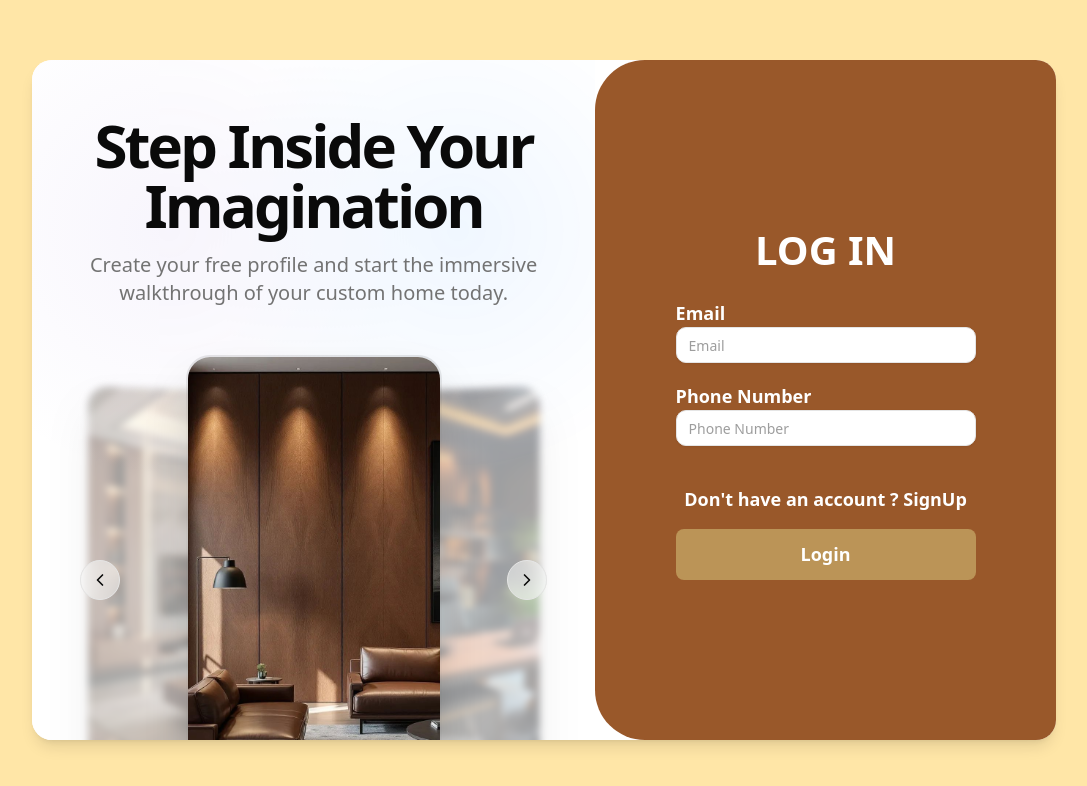
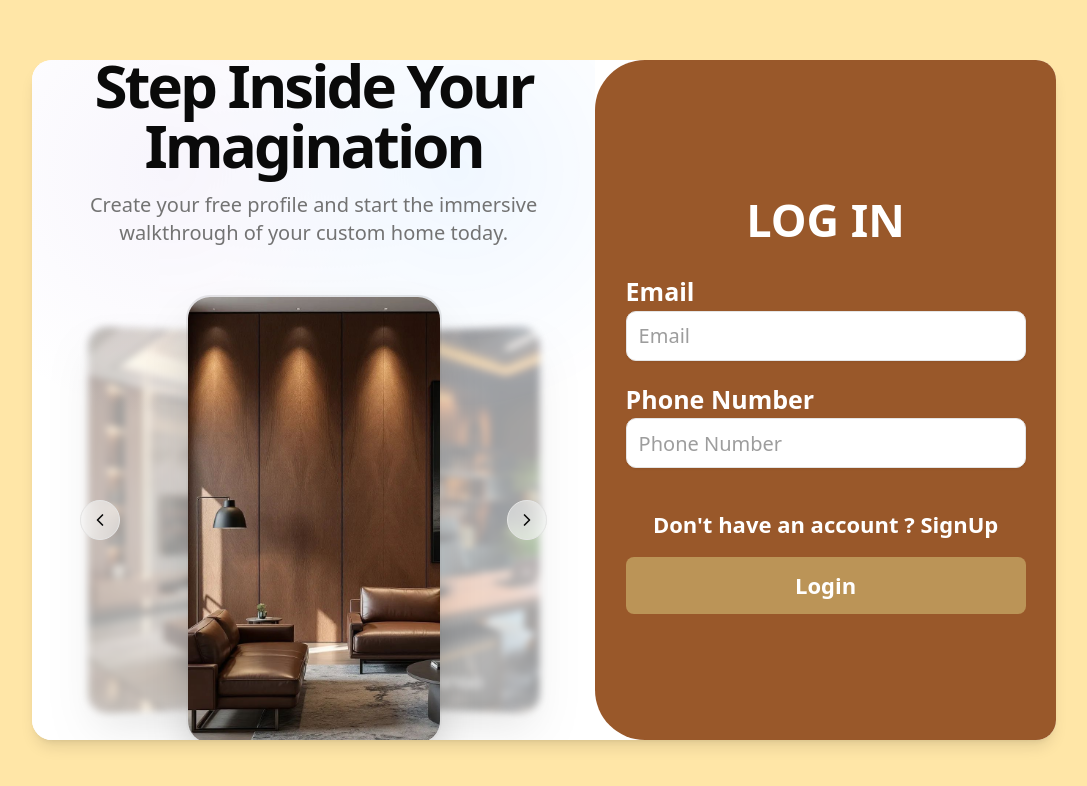
Before and after one commit to SaraswatSahoo/Homedesign-Final, a React app: page /login in a window 1280 px wide. Shown: the top 786 px of the page, without its empty margins (96-1183 px from the left). Built offline with nearby package versions, Linux system fonts and the light colour scheme; the HTML template or start-up script is replaced by a standard one.

Commit message:
homedesign-login

```diff
--- a/src/components/signup/Button.tsx
+++ b/src/components/signup/Button.tsx
@@ -1,7 +1,7 @@
 export default function Button({buttonText, onClick}:{buttonText?:string, onClick?:()=>void}) {
     return(
         <div className=" w-full h-full flex items-center justify-center">
-            <button onClick={onClick} className=" min-w-[300px] px-6 py-3 bg-[#bb9457] text-white text-[18px] font-semibold rounded-md hover:bg-[#bb9557cc] transition-all duration-200">
+            <button onClick={onClick} className=" min-w-[400px] px-6 py-3 bg-[#bb9457] text-white text-[22px] font-semibold rounded-md hover:bg-[#bb9557cc] transition-all duration-200">
                 {buttonText ? buttonText : "Get Started"}
             </button>
         </div>
--- a/src/components/signup/Carousel.tsx
+++ b/src/components/signup/Carousel.tsx
@@ -32,7 +32,7 @@ export default function Carousel() {
       );
 
     return (
-        <div className=" w-full h-full">
+        <div className=" w-full">
             <HeroSection
                 images={images}
                 title={title}
--- a/src/components/signup/InputParameter.tsx
+++ b/src/components/signup/InputParameter.tsx
@@ -7,9 +7,9 @@ export default function InputParameter({parameter, type}: {parameter: string; ty
 
     return(
         <div className=" w-full h-full flex flex-col items-center justify-center">
-            <div className="space-y-2 min-w-[300px]">
-                <label htmlFor={id} className=" text-[18px] font-semibold">{parameter}</label>
-                <Input id={id} placeholder={parameter} type={type} />
+            <div className="space-y-2 min-w-[400px]">
+                <label htmlFor={id} className=" text-[25px] font-semibold">{parameter}</label>
+                <Input id={id} placeholder={parameter} type={type} className=" h-[50px] text-[20px]" />
             </div>
         </div>
     )
--- a/src/components/ui/feature-carousel.tsx
+++ b/src/components/ui/feature-carousel.tsx
@@ -60,7 +60,7 @@ export const HeroSection = React.forwardRef<HTMLDivElement, HeroProps>(
           {/* Main Showcase Section */}
           <div className="relative w-full h-[350px] md:h-[450px] flex items-center justify-center">
             {/* Carousel Wrapper */}
-            <div className="relative w-full h-full flex items-center justify-center [perspective:1000px]">
+            <div className="relative w-full h-full flex items-center justify-center perspective-[1000px]">
               {images.map((image, index) => {
                 const offset = index - currentIndex;
                 const total = images.length;
--- a/src/pages/Login.tsx
+++ b/src/pages/Login.tsx
@@ -15,7 +15,7 @@ export default function Login() {
                 </div>
                 <div className=" h-full w-[45%] flex flex-col items-center justify-center p-10 bg-[#99582a] rounded-l-[50px]">
                     <div className=" text-white flex flex-col items-center justify-center">
-                        <span className=" text-[40px] font-extrabold mb-5">
+                        <span className=" text-[45px] font-extrabold mb-5">
                             LOG IN
                         </span>
                         <div className=" w-full flex flex-col items-center justify-center space-y-5 mb-10">
@@ -23,7 +23,7 @@ export default function Login() {
                             <InputParameter parameter="Phone Number" type="text"/>
                         </div>
                         <div className=" w-full flex flex-col items-center justify-center gap-4">
-                            <span className=" text-[18px] font-semibold">Don't have an account ? <span onClick={()=>navigate("/signup")} className=" hover:text-[#bb9457] hover:underline transition-text duration-200">SignUp</span></span>
+                            <span className=" text-[22px] font-semibold">Don't have an account ? <span onClick={()=>navigate("/signup")} className=" hover:text-[#bb9457] hover:underline transition-text duration-200">SignUp</span></span>
                             <Button onClick={()=>navigate("/landing")} buttonText="Login"/>
                         </div>
                     </div>
```
